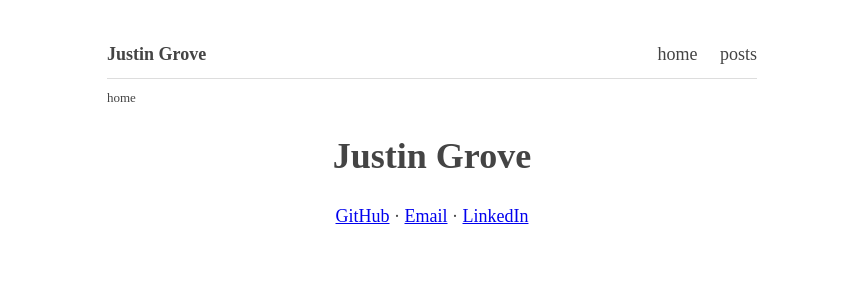
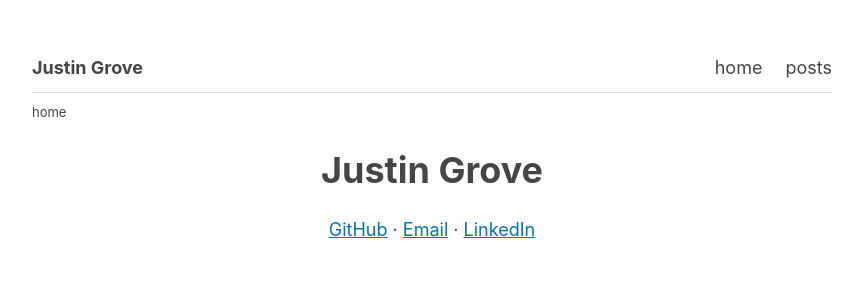
Before and after one commit to jgrove2/jgrove2.github.io, a Jekyll site: the page built from index.html, in a window 1280 px wide. Shown: the top 300 px of the page, without its empty margins (208-1070 px from the left). Built offline with Jekyll 4.4.1, drawn with Linux system fonts in a browser that asks for light colours.

Commit message:
feat: update config

```diff
--- a/_layouts/default.html
+++ b/_layouts/default.html
@@ -4,20 +4,7 @@
   <meta charset="utf-8">
   <meta name="viewport" content="width=device-width, initial-scale=1">
   <title>{% if page.title %}{{ page.title }} - {{ site.title }}{% else %}{{ site.title }}{% endif %}</title>
-  <style>
-    body{margin:40px auto;max-width:650px;line-height:1.6;font-size:18px;color:#444;padding:0 10px}
-    h1,h2,h3{line-height:1.2}
-    .site-header{display:flex;justify-content:space-between;align-items:baseline;border-bottom:1px solid #ddd;padding-bottom:.5em;margin-bottom:.5em}
-    .site-header a{color:inherit;text-decoration:none}
-    .site-nav a{margin-left:1em}
-    .brand{font-weight:bold}
-    .breadcrumb{margin-bottom:2em;font-size:small}
-    .breadcrumb a{color:inherit}
-    .center{text-align:center}
-    .center p{margin:0.5em 0}
-    .post-item{margin-bottom:1.5em;padding-bottom:1.5em;border-bottom:1px solid #ddd}
-    .post-item:last-child{border-bottom:0}
-  </style>
+  <link rel="stylesheet" href="{{ '/assets/css/style.css' | relative_url }}">
 </head>
 <body>
   <header class="site-header">
--- /dev/null
+++ b/assets/css/style.css
@@ -0,0 +1,121 @@
+body {
+  font-family: -apple-system, BlinkMacSystemFont, "Segoe UI", Roboto, "Helvetica Neue", Arial, sans-serif;
+  color: #454545;
+  font-size: 18px;
+  line-height: 1.6;
+  margin: 2em auto;
+  max-width: 800px;
+  padding: 1em;
+  -webkit-hyphens: auto;
+  -ms-hyphens: auto;
+  hyphens: auto;
+}
+
+h1, h2, h3 {
+  line-height: 1.2;
+}
+
+a {
+  color: #07a;
+}
+
+a:visited {
+  color: #941352;
+}
+
+.site-header {
+  display: flex;
+  justify-content: space-between;
+  align-items: baseline;
+  border-bottom: 1px solid #ddd;
+  padding-bottom: .5em;
+  margin-bottom: .5em;
+}
+
+.site-header a {
+  color: inherit;
+  text-decoration: none;
+}
+
+.site-nav a {
+  margin-left: 1em;
+}
+
+.brand {
+  font-weight: bold;
+}
+
+.breadcrumb {
+  margin-bottom: 2em;
+  font-size: small;
+}
+
+.breadcrumb a {
+  color: inherit;
+}
+
+.center {
+  text-align: center;
+}
+
+.center p {
+  margin: 0.5em 0;
+}
+
+.post-item {
+  margin-bottom: 1.5em;
+  padding-bottom: 1.5em;
+  border-bottom: 1px solid #ddd;
+}
+
+.post-item:last-child {
+  border-bottom: 0;
+}
+
+blockquote {
+  color: #456;
+  margin: 2em 0;
+}
+
+blockquote:before {
+  font-family: "Times New Roman", Times, serif;
+  color: #666;
+  content: open-quote;
+  font-size: 2.2em;
+  font-weight: 600;
+  float: left;
+  margin-top: 0;
+  margin-right: .2rem;
+  width: 1.2rem;
+}
+
+@media (prefers-color-scheme: dark) {
+  body {
+    background-color: #000;
+    color: #d9d9d9;
+  }
+
+  a {
+    color: #00a2e7;
+  }
+
+  a:visited {
+    color: #ca1a70;
+  }
+
+  blockquote {
+    color: #d3c9be;
+  }
+
+  blockquote:before {
+    color: #b8b8b8;
+  }
+
+  .site-header {
+    border-bottom-color: #333;
+  }
+
+  .post-item {
+    border-bottom-color: #333;
+  }
+}
```
